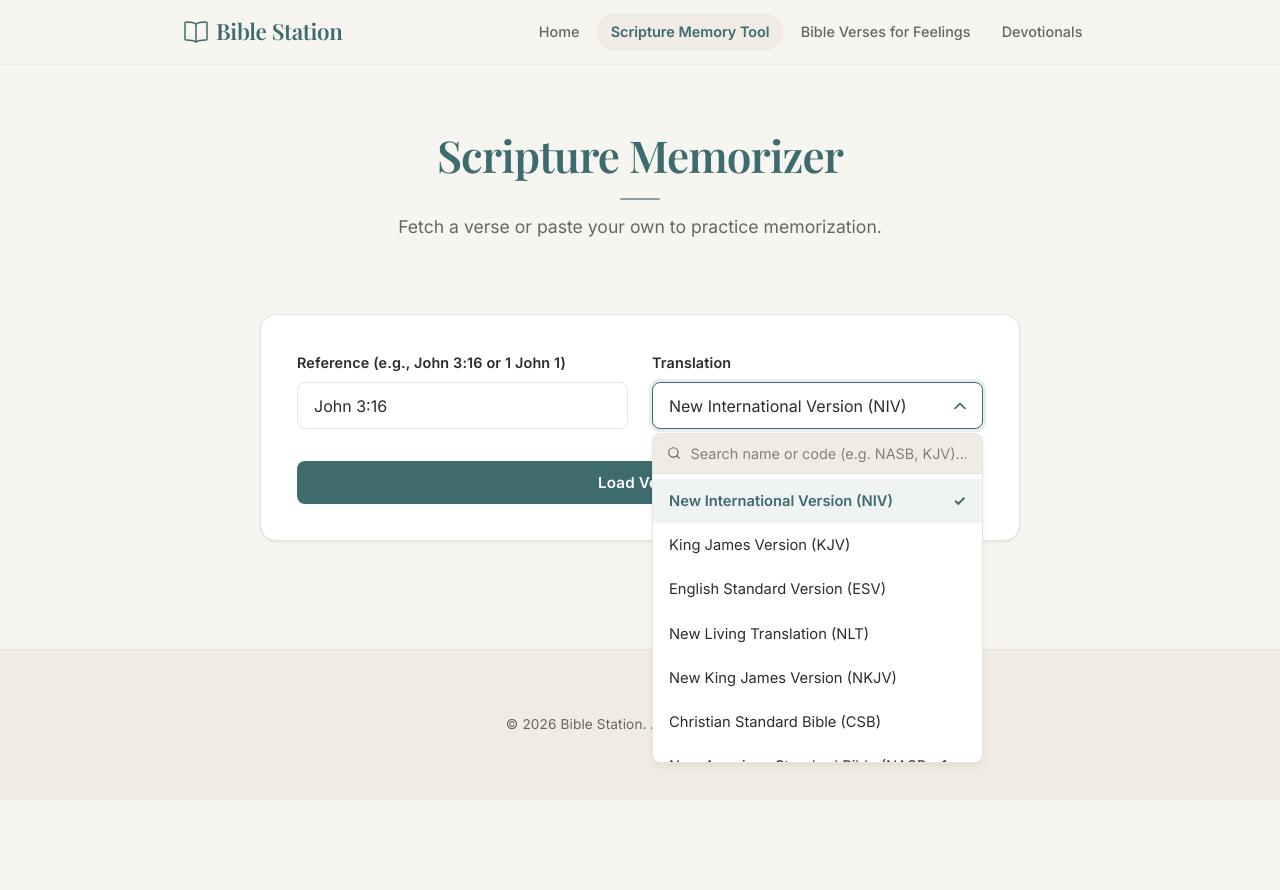
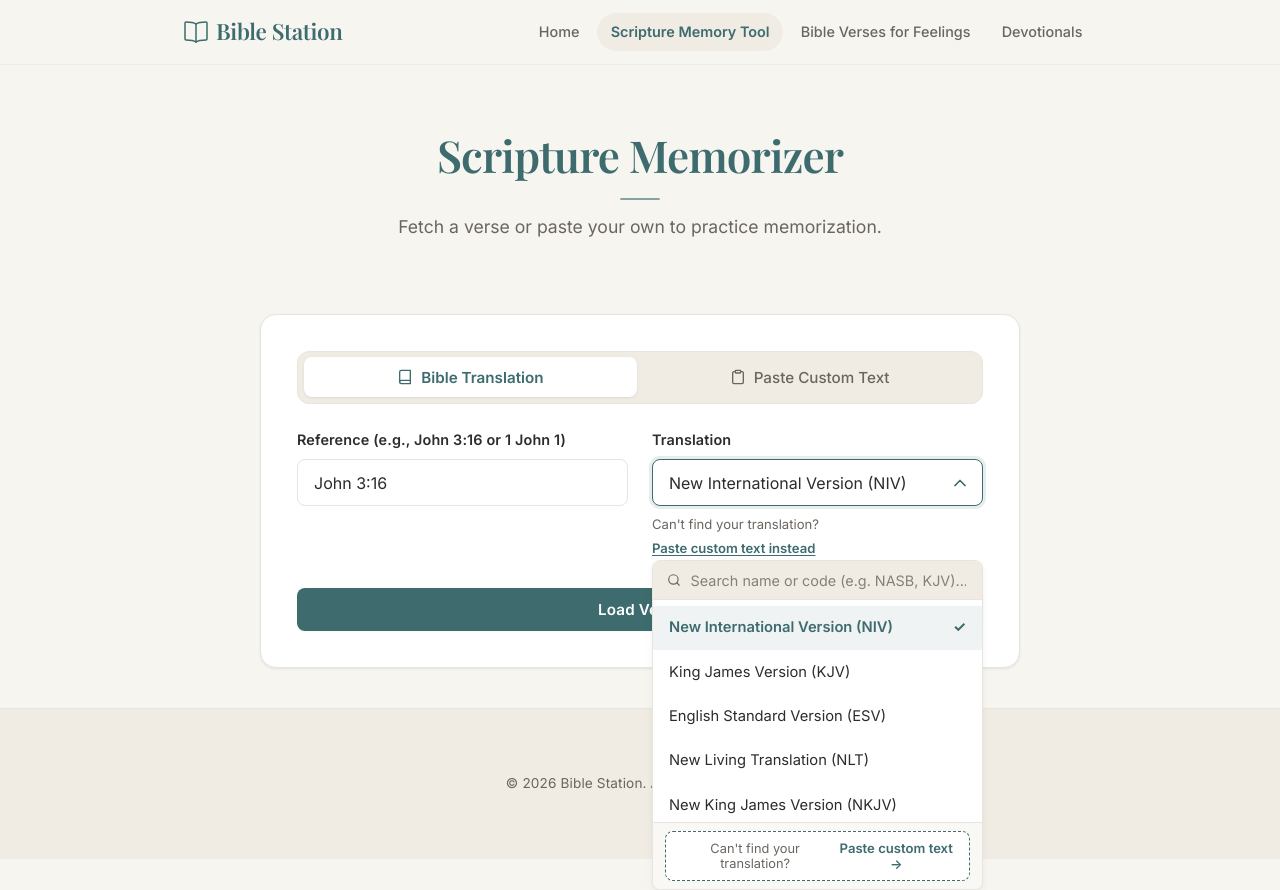
Before and after one commit to haftel/bible-station, a Vue app: page /memory in a window 1280 px wide. Both pictures are taken after a click on the button "New International Version (NIV)". Before the commit the page ends 800 px from the top, so only its background shows below. Built offline with nearby package versions, Linux system fonts and the light colour scheme; a web font is replaced by a local one.

Commit message:
feat: separate custom text option from bible translations in scripture memorizer

```diff
--- a/src/views/MemoryView.vue
+++ b/src/views/MemoryView.vue
@@ -8,7 +8,41 @@
     <main class="container">
       <!-- Configuration Card -->
       <div class="post">
+        <!-- Input Mode Selector -->
+        <div class="input-mode-segmented-control" role="tablist" aria-label="Scripture source">
+          <button
+            type="button"
+            class="mode-pill-btn"
+            :class="{ 'is-active': inputMode === 'translation' }"
+            role="tab"
+            :aria-selected="inputMode === 'translation'"
+            @click="setInputMode('translation')"
+          >
+            <svg class="mode-icon" width="16" height="16" viewBox="0 0 24 24" fill="none" stroke="currentColor" stroke-width="2" stroke-linecap="round" stroke-linejoin="round" aria-hidden="true">
+              <path d="M4 19.5A2.5 2.5 0 0 1 6.5 17H20"/>
+              <path d="M6.5 2H20v20H6.5A2.5 2.5 0 0 1 4 19.5v-15A2.5 2.5 0 0 1 6.5 2z"/>
+            </svg>
+            <span>Bible Translation</span>
+          </button>
+          <button
+            type="button"
+            class="mode-pill-btn"
+            :class="{ 'is-active': inputMode === 'custom' }"
+            role="tab"
+            :aria-selected="inputMode === 'custom'"
+            @click="setInputMode('custom')"
+          >
+            <svg class="mode-icon" width="16" height="16" viewBox="0 0 24 24" fill="none" stroke="currentColor" stroke-width="2" stroke-linecap="round" stroke-linejoin="round" aria-hidden="true">
+              <path d="M16 4h2a2 2 0 0 1 2 2v14a2 2 0 0 1-2 2H6a2 2 0 0 1-2-2V6a2 2 0 0 1 2-2h2"/>
+              <rect x="8" y="2" width="8" height="4" rx="1" ry="1"/>
+            </svg>
+            <span>Paste Custom Text</span>
+          </button>
+        </div>
+
         <form @submit.prevent="fetchVerse">
+          <!-- Translation Mode Form Fields -->
+          <div v-if="inputMode === 'translation'" class="fade-in">
             <div class="form-row">
               <div class="form-col">
                 <label for="reference-input" class="form-label">Reference (e.g., John 3:16 or 1 John 1)</label>
@@ -16,7 +50,7 @@
                   id="reference-input"
                   v-model="referenceInput"
                   type="text"
-                placeholder="Enter verse or full chapter (e.g., John 3:16, 1 John 1)"
+                  placeholder="Enter verse(s) or full chapter (e.g., John 3:16, 1 John 1)"
                   class="form-control"
                 />
               </div>
@@ -104,36 +138,99 @@
                       <span v-if="selectedTranslation === item.id" class="option-checkmark" aria-hidden="true">✓</span>
                     </li>
                     <li v-if="filteredTranslations.length === 0" class="translation-no-results">
-                    No translations found matching "{{ translationSearchQuery }}"
+                      <p class="no-results-msg">No translations found matching "{{ translationSearchQuery }}"</p>
+                      <button
+                        type="button"
+                        class="btn-switch-custom-inline"
+                        @click="switchToCustomFromDropdown"
+                      >
+                        Paste custom text instead &rarr;
+                      </button>
                     </li>
                   </ul>
-              </div>
-            </div>
-          </div>
-
-          <!-- Custom Text Area -->
-          <div v-if="selectedTranslation === 'custom'" class="fade-in mt-4">
+
+                  <!-- Pinned Translation Dropdown Footer -->
+                  <div class="translation-dropdown-footer">
+                    <button
+                      type="button"
+                      class="dropdown-footer-custom-btn"
+                      @click="switchToCustomFromDropdown"
+                    >
+                      <span class="footer-btn-lead">Can't find your translation?</span>
+                      <span class="footer-btn-cta">Paste custom text &rarr;</span>
+                    </button>
+                  </div>
+                </div>
+
+                <!-- Helper text under translation dropdown -->
+                <div class="translation-helper-line">
+                  <span>Can't find your translation?</span>
+                  <button
+                    type="button"
+                    class="inline-text-action"
+                    @click="setInputMode('custom')"
+                  >
+                    Paste custom text instead
+                  </button>
+                </div>
+              </div>
+            </div>
+          </div>
+
+          <!-- Custom Text Mode Form Fields -->
+          <div v-else class="custom-input-section fade-in">
+            <div class="form-row">
+              <div class="form-col">
+                <label for="reference-input-custom" class="form-label">
+                  Reference or Passage Title (e.g., John 3:16 or My Memory Verse)
+                </label>
+                <input
+                  id="reference-input-custom"
+                  v-model="referenceInput"
+                  type="text"
+                  placeholder="Enter verse reference or passage title..."
+                  class="form-control"
+                />
+              </div>
+            </div>
+
+            <div class="custom-text-field">
+              <div class="field-label-group">
                 <label for="custom-text-input" class="form-label">Custom Verse Text</label>
+                <span class="field-subtitle">Paste from any Bible translation, study notes, or language</span>
+              </div>
               <textarea
                 id="custom-text-input"
+                ref="customTextareaRef"
                 v-model="customText"
-              rows="3"
-              placeholder="Paste your verse text here..."
-              class="form-control"
+                rows="4"
+                placeholder="Paste or type your scripture text here..."
+                class="form-control custom-textarea"
               ></textarea>
+            </div>
           </div>
 
           <div v-if="errorMessage" class="error-banner fade-in">
             {{ errorMessage }}
           </div>
 
+          <div class="form-actions mt-4">
             <button
               type="submit"
               :disabled="isLoading"
               class="btn btn-primary"
             >
-            {{ isLoading ? 'Loading...' : 'Load Verse' }}
+              {{ isLoading ? 'Loading...' : (inputMode === 'custom' ? 'Load Custom Verse' : 'Load Verse') }}
             </button>
+            <button
+              v-if="inputMode === 'custom'"
+              type="button"
+              class="btn btn-secondary switch-back-btn"
+              @click="setInputMode('translation')"
+            >
+              &larr; Switch to Bible Translations
+            </button>
+          </div>
         </form>
       </div>
 
@@ -446,9 +543,11 @@ const translations = [
   { id: 'net', label: 'New English Translation (NET)', name: 'New English Translation', abbr: 'NET' },
   { id: 'web', label: 'World English Bible (WEB)', name: 'World English Bible', abbr: 'WEB' },
   { id: 'asv', label: 'American Standard Version (ASV)', name: 'American Standard Version', abbr: 'ASV' },
-  { id: 'bbe', label: 'Bible in Basic English (BBE)', name: 'Bible in Basic English', abbr: 'BBE' },
-  { id: 'custom', label: 'Paste Custom Text', name: 'Paste Custom Text', abbr: 'Custom' }
+  { id: 'bbe', label: 'Bible in Basic English (BBE)', name: 'Bible in Basic English', abbr: 'BBE' }
 ]
+
+const inputMode = ref('translation') // 'translation' | 'custom'
+const customTextareaRef = ref(null)
 
 const referenceInput = ref('John 3:16')
 const selectedTranslation = ref('niv2011')
@@ -456,6 +555,21 @@ const customText = ref('')
 const isLoading = ref(false)
 const errorMessage = ref('')
 const hasLoadedVerse = ref(false)
+
+const setInputMode = (mode) => {
+  inputMode.value = mode
+  errorMessage.value = ''
+  if (mode === 'custom') {
+    nextTick(() => {
+      customTextareaRef.value?.focus()
+    })
+  }
+}
+
+const switchToCustomFromDropdown = () => {
+  closeTranslationDropdown()
+  setInputMode('custom')
+}
 
 // Translation Dropdown Search State
 const isTranslationDropdownOpen = ref(false)
@@ -702,16 +816,18 @@ const fetchVerse = async () => {
   const refQuery = referenceInput.value.trim()
 
   if (!refQuery) {
-    errorMessage.value = 'Please enter a Bible reference.'
+    errorMessage.value = inputMode.value === 'custom'
+      ? 'Please enter a reference or passage title.'
+      : 'Please enter a Bible reference.'
     return
   }
 
   isLoading.value = true
 
-  if (selectedTranslation.value === 'custom') {
+  if (inputMode.value === 'custom') {
     const rawCustom = customText.value.trim()
     if (!rawCustom) {
-      errorMessage.value = 'Please paste your text in the custom field.'
+      errorMessage.value = 'Please paste your scripture text.'
       isLoading.value = false
       return
     }
@@ -1953,7 +2069,191 @@ const revealCurrentWord = () => {
   text-align: center;
   color: var(--text-light);
   font-size: 0.9rem;
+}
+
+.no-results-msg {
+  margin: 0 0 0.65rem 0;
   font-style: italic;
+}
+
+.btn-switch-custom-inline {
+  display: inline-block;
+  padding: 0.45rem 0.9rem;
+  background-color: var(--accent-color);
+  color: #ffffff;
+  border: none;
+  border-radius: var(--radius-sm);
+  font-size: 0.85rem;
+  font-weight: 600;
+  cursor: pointer;
+  font-family: inherit;
+  transition: background-color var(--transition-fast);
+}
+
+.btn-switch-custom-inline:hover {
+  background-color: #2a4b4d;
+}
+
+/* Input Mode Segmented Control */
+.input-mode-segmented-control {
+  display: flex;
+  background-color: var(--disclaimer-bg);
+  border: 1px solid var(--border-color);
+  padding: 0.35rem;
+  border-radius: var(--radius-md);
+  margin-bottom: 1.5rem;
+  gap: 0.35rem;
+}
+
+.mode-pill-btn {
+  flex: 1;
+  display: inline-flex;
+  align-items: center;
+  justify-content: center;
+  gap: 0.5rem;
+  padding: 0.65rem 1rem;
+  background: transparent;
+  border: none;
+  border-radius: var(--radius-sm);
+  font-family: 'Inter', sans-serif;
+  font-size: 0.95rem;
+  font-weight: 500;
+  color: var(--text-light);
+  cursor: pointer;
+  transition: all var(--transition-base);
+}
+
+.mode-pill-btn:hover {
+  color: var(--text-main);
+  background-color: rgba(255, 255, 255, 0.5);
+}
+
+.mode-pill-btn.is-active {
+  background-color: #ffffff;
+  color: var(--accent-color);
+  font-weight: 600;
+  box-shadow: var(--shadow-sm);
+}
+
+.mode-icon {
+  flex-shrink: 0;
+  color: currentColor;
+}
+
+/* Translation Helper Line */
+.translation-helper-line {
+  display: flex;
+  align-items: center;
+  gap: 0.35rem;
+  margin-top: 0.45rem;
+  font-size: 0.82rem;
+  color: var(--text-light);
+  flex-wrap: wrap;
+}
+
+.inline-text-action {
+  background: none;
+  border: none;
+  padding: 0;
+  color: var(--accent-color);
+  font-weight: 600;
+  cursor: pointer;
+  text-decoration: underline;
+  text-underline-offset: 2px;
+  font-size: 0.82rem;
+  font-family: inherit;
+  transition: color var(--transition-fast);
+}
+
+.inline-text-action:hover {
+  color: #2a4b4d;
+}
+
+/* Translation Dropdown Footer */
+.translation-dropdown-footer {
+  border-top: 1px solid var(--border-color);
+  background-color: #faf8f5;
+  padding: 0.5rem 0.75rem;
+  flex-shrink: 0;
+}
+
+.dropdown-footer-custom-btn {
+  width: 100%;
+  display: flex;
+  align-items: center;
+  justify-content: space-between;
+  padding: 0.5rem 0.65rem;
+  background-color: #ffffff;
+  border: 1px dashed var(--accent-color);
+  border-radius: var(--radius-sm);
+  color: var(--accent-color);
+  font-size: 0.82rem;
+  font-family: inherit;
+  cursor: pointer;
+  transition: all var(--transition-fast);
+}
+
+.dropdown-footer-custom-btn:hover {
+  background-color: rgba(61, 107, 110, 0.08);
+  border-color: var(--accent-color);
+}
+
+.footer-btn-lead {
+  color: var(--text-light);
+  font-size: 0.8rem;
+}
+
+.footer-btn-cta {
+  font-weight: 600;
+  color: var(--accent-color);
+}
+
+/* Custom Text Mode Section */
+.custom-input-section {
+  width: 100%;
+}
+
+.custom-text-field {
+  margin-top: 1rem;
+}
+
+.field-label-group {
+  display: flex;
+  align-items: baseline;
+  justify-content: space-between;
+  flex-wrap: wrap;
+  gap: 0.5rem;
+  margin-bottom: 0.5rem;
+}
+
+.field-label-group .form-label {
+  margin-bottom: 0;
+}
+
+.field-subtitle {
+  font-size: 0.82rem;
+  color: var(--text-light);
+}
+
+.custom-textarea {
+  font-family: Georgia, 'Times New Roman', serif;
+  font-size: 1.05rem;
+  line-height: 1.6;
+  resize: vertical;
+  min-height: 110px;
+}
+
+/* Form Actions */
+.form-actions {
+  display: flex;
+  align-items: center;
+  gap: 1rem;
+  flex-wrap: wrap;
+}
+
+.switch-back-btn {
+  font-size: 0.9rem;
+  padding: 0.8rem 1.25rem;
 }
 
 /* Mobile Tabs Dropdown */
@@ -2014,6 +2314,21 @@ const revealCurrentWord = () => {
 
 /* Responsive Media Queries */
 @media (max-width: 768px) {
+  .mode-pill-btn {
+    font-size: 0.88rem;
+    padding: 0.6rem 0.5rem;
+  }
+
+  .form-actions {
+    flex-direction: column;
+    align-items: stretch;
+  }
+
+  .form-actions .btn {
+    width: 100%;
+    text-align: center;
+  }
+
   .desktop-tabs {
     display: none !important;
   }
```
Also changed, not shown: 2 other files (tests, documents, lock files or other folders). Lines whose indentation alone changed are shown as unchanged.
